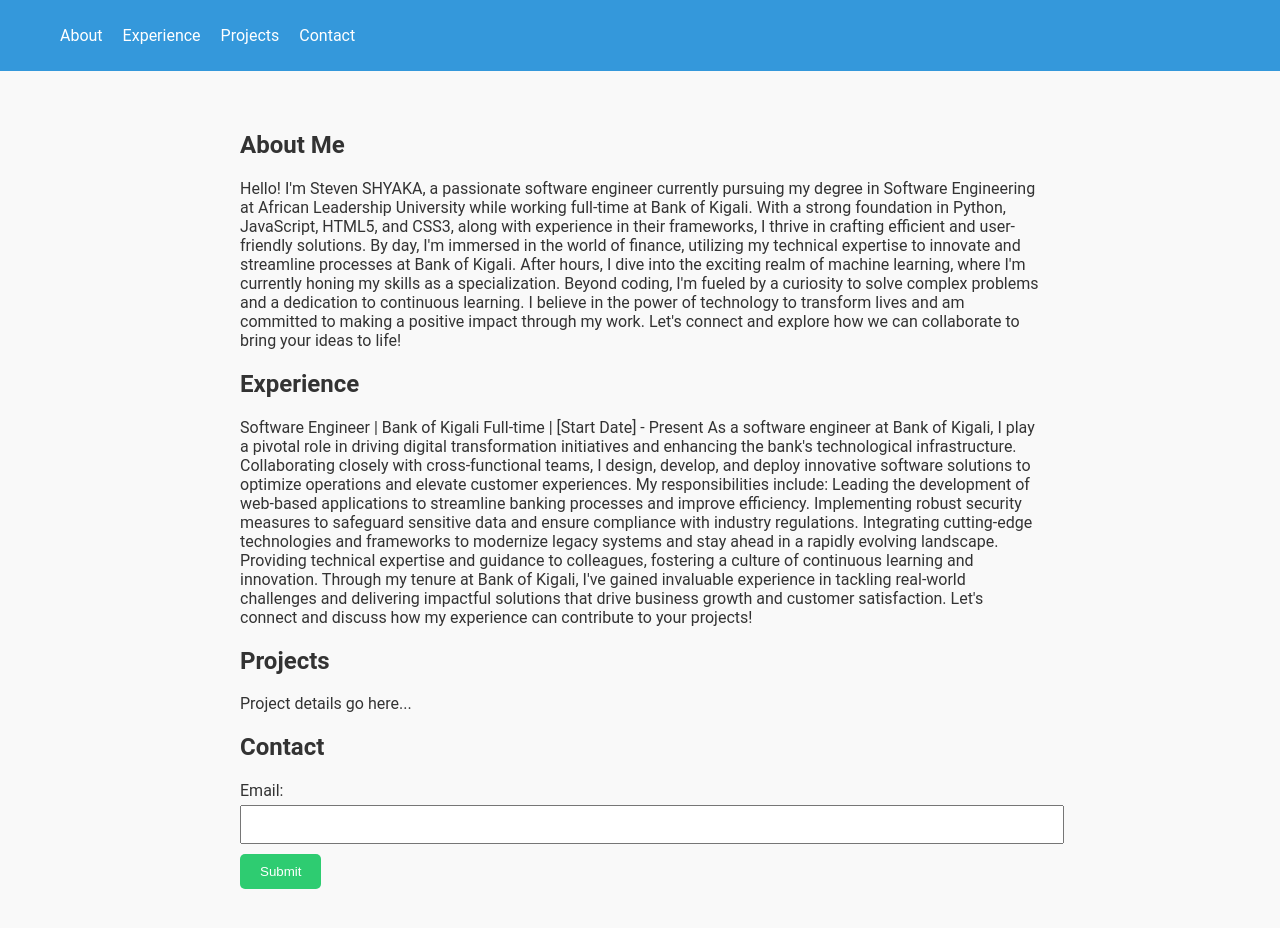
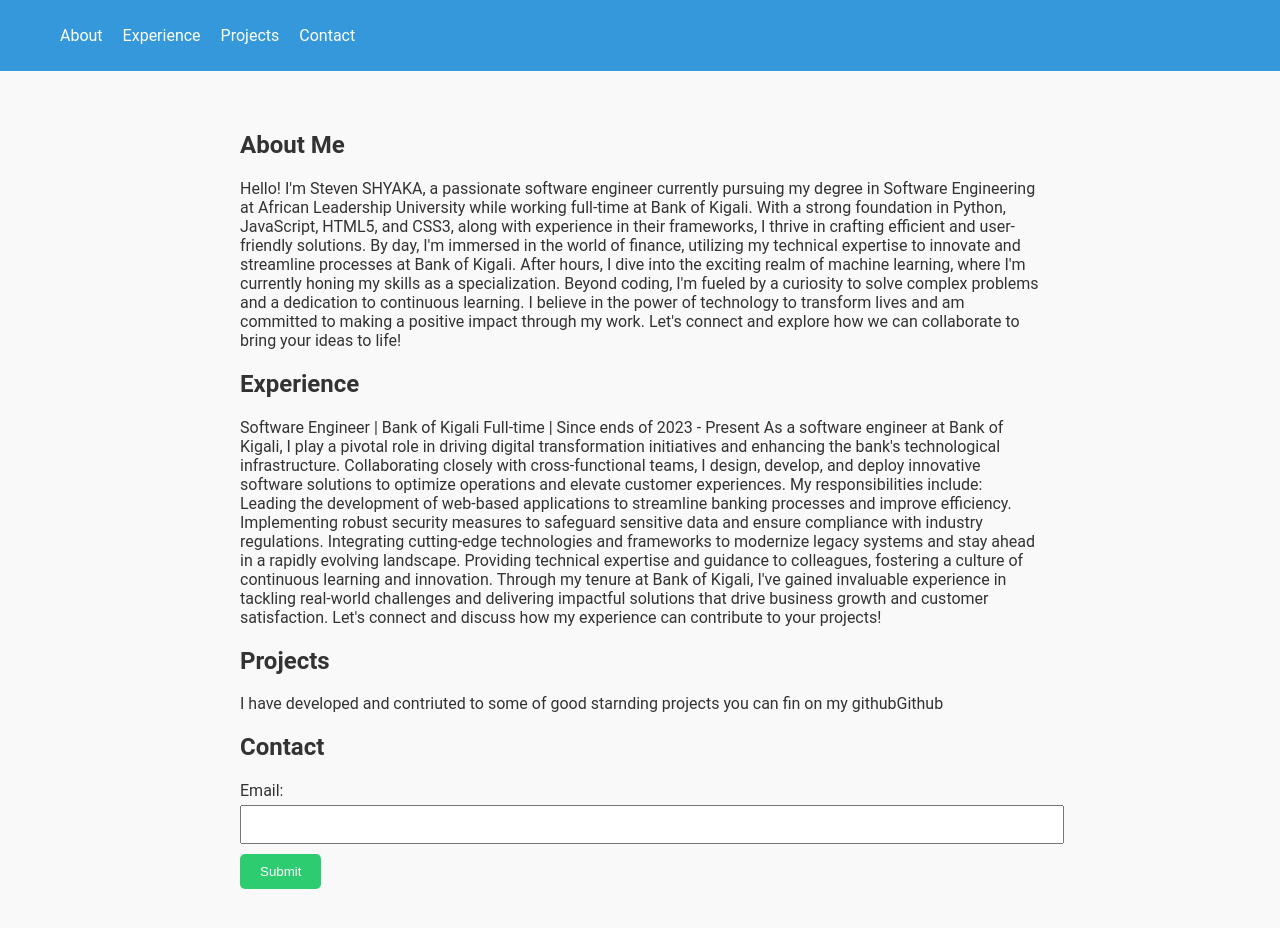
Before and after one commit to shyakx/Resume_Site, a plain HTML site: page index.html in a window 1280 px wide. Drawn offline with Linux system fonts and the light colour scheme; a script that the page names is missing.

Commit message:
Resume_Site

```diff
--- a/index.html
+++ b/index.html
@@ -35,7 +35,7 @@
       <h2>Experience</h2>
       <p>Software Engineer | Bank of Kigali
 
-        Full-time | [Start Date] - Present
+        Full-time | Since ends of 2023 - Present
 
         As a software engineer at Bank of Kigali, I play a pivotal role in driving digital transformation initiatives and enhancing the bank's technological infrastructure. Collaborating closely with cross-functional teams, I design, develop, and deploy innovative software solutions to optimize operations and elevate customer experiences.
 
@@ -52,7 +52,7 @@
 
     <section id="projects">
       <h2>Projects</h2>
-      <p>Project details go here...</p>
+      <p>I have developed and contriuted to some of good starnding projects you can fin on my github<span href="github.com/shyakx">Github</span></p>
     </section>
 
     <section id="contact">
```
